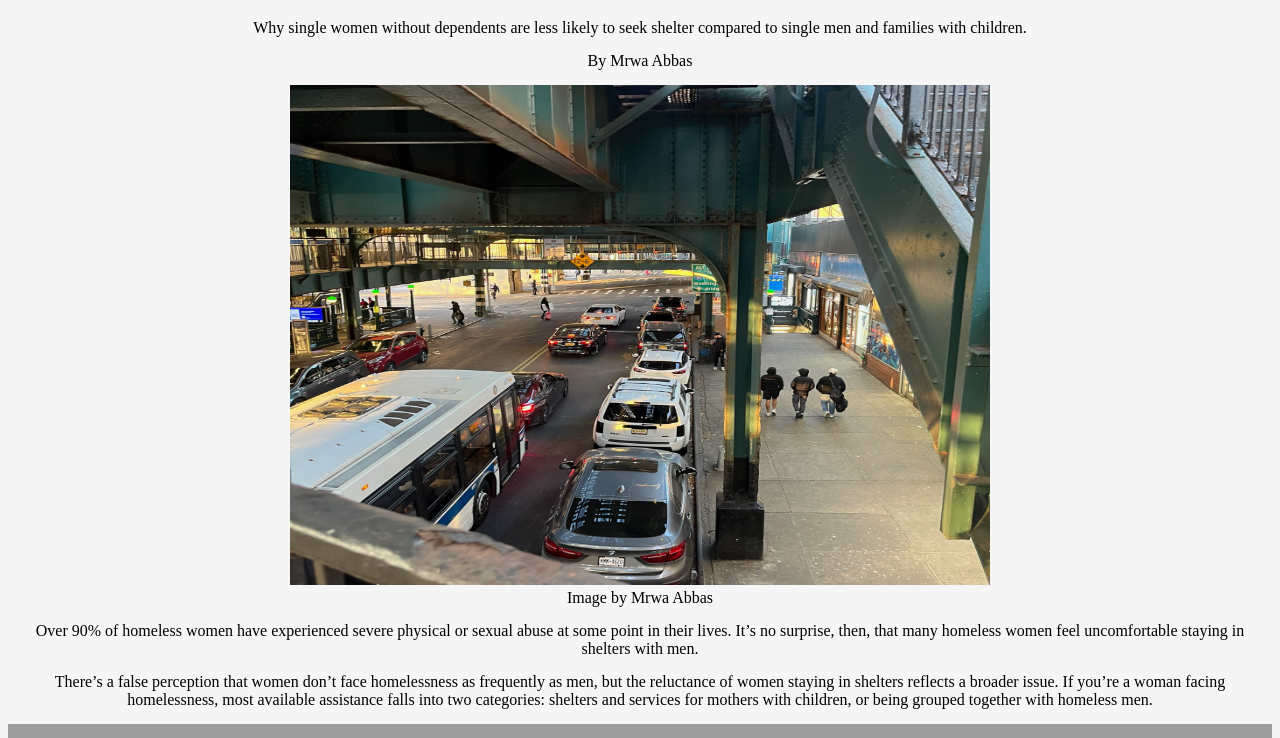
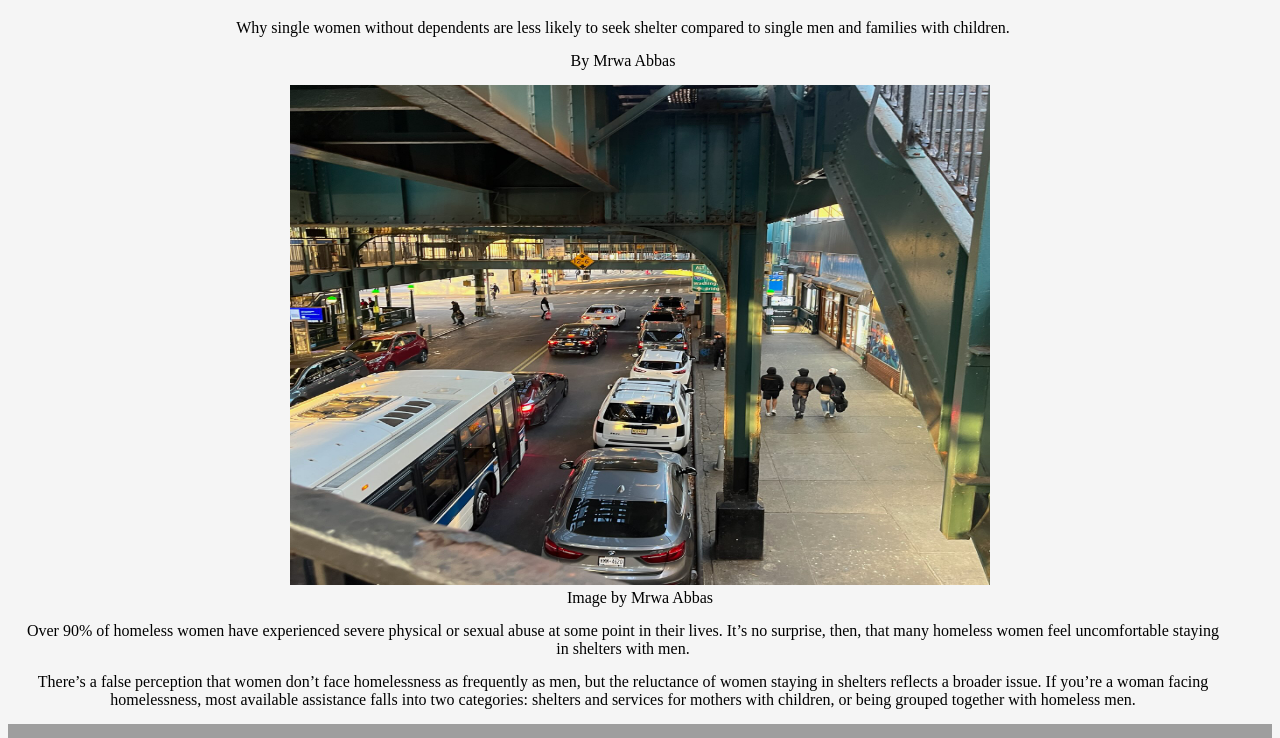
Before and after one commit to mrwaabbas/Assignment-2, a plain HTML site: page index.html in a window 1280 px wide. Shown: the part 62-800 px from the top of the page. Drawn offline with Linux system fonts and the light colour scheme; grey boxes are pictures that could not be loaded.

Commit message:
Update styles.css

```diff
--- a/styles.css
+++ b/styles.css
@@ -9,6 +9,7 @@ h1{ color:rgb(0, 0, 1);
 }
 p {
 margin: 15px;
+max-width: 1200px
 }
 .roboto-regular {
     font-family: "Roboto", sans-serif;
```
